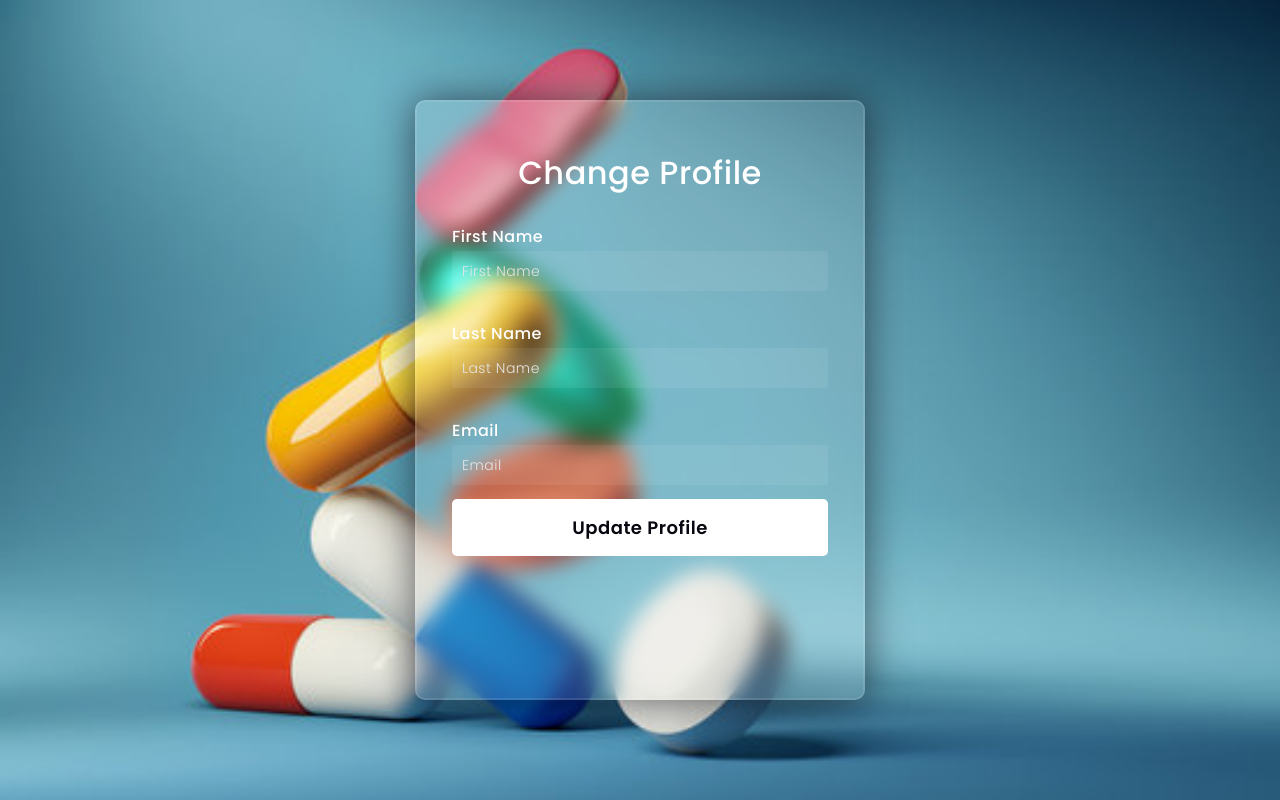
After one commit to aaribayy/MedicoHub, a Django app: page /editprofile/ in a window 1280 px wide. The commit adds this page. Run offline with Django 5.2, Linux system fonts and the light colour scheme; a user stored in the database is signed in; parts of the project's set-up code (start-up, migrations or seed data) failed here and were passed over.

Commit message:
added update option for profile

```diff
--- /dev/null
+++ b/Templates/edit.html
@@ -0,0 +1,134 @@
+<!DOCTYPE html>
+<html lang="en">
+<head>
+  <!-- Design by foolishdeveloper.com -->
+    <title>Signup Page</title>
+
+    <link rel="preconnect" href="https://fonts.gstatic.com">
+    <link rel="stylesheet" href="https://cdnjs.cloudflare.com/ajax/libs/font-awesome/5.15.4/css/all.min.css">
+    <link href="https://fonts.googleapis.com/css2?family=Poppins:wght@300;500;600&display=swap" rel="stylesheet">
+    <!--Stylesheet-->
+    <style media="screen">
+      *,
+      *:before,
+      *:after {
+          padding: 0;
+          margin: 0;
+          box-sizing: border-box;
+      }
+      .background {
+        width: 430px;
+        height: 520px;
+        position: absolute;
+        transform: translate(-50%,-50%);
+        left: 50%;
+        top: 50%;
+    }
+      body {
+          background-image: url(/static/medicines.jpg);
+          width:100vh;height:100vh;
+          background-size: cover;
+          background-position: center;
+          background-repeat: no-repeat;
+      }
+      form {
+          height: 600px;
+          width: 450px;
+          background-color: rgba(255,255,255,0.13);
+          position: absolute;
+          transform: translate(-50%,-50%);
+          top: 50%;
+          left: 50%;
+          border-radius: 10px;
+          backdrop-filter: blur(10px);
+          border: 2px solid rgba(255,255,255,0.1);
+          box-shadow: 0 0 40px rgba(8,7,16,0.6);
+          padding: 50px 35px;
+      }
+      form * {
+          font-family: 'Poppins',sans-serif;
+          color: #ffffff;
+          letter-spacing: 0.5px;
+          outline: none;
+          border: none;
+      }
+      form h3 {
+          font-size: 32px;
+          font-weight: 500;
+          line-height: 42px;
+          text-align: center;
+      }
+      label {
+          display: block;
+          margin-top: 30px;
+          font-size: 16px;
+          font-weight: 500;
+      }
+      input {
+          display: block;
+          height: 40px;
+          width: 100%;
+          background-color: rgba(255,255,255,0.07);
+          border-radius: 3px;
+          padding: 0 10px;
+          margin-top: 2px;
+          font-size: 14px;
+          font-weight: 300;
+      }
+      ::placeholder {
+          color: #e5e5e5;
+      }
+      button {
+          margin-top: 14px;
+          width: 100%;
+          background-color: #ffffff;
+          color: #080710;
+          padding: 15px 0;
+          font-size: 18px;
+          font-weight: 600;
+          border-radius: 5px;
+          cursor: pointer;
+      }
+      .social {
+          margin-top: 30px;
+          display: flex;
+      }
+      .social div {
+          background: red;
+          width: 150px;
+          border-radius: 3px;
+          padding: 5px 10px 10px 5px;
+          background-color: rgba(255,255,255,0.27);
+          color: #eaf0fb;
+          text-align: center;
+      }
+      .social div:hover {
+          background-color: rgba(255,255,255,0.47);
+      }
+      .social .fb {
+          margin-left: 25px;
+      }
+      .social i {
+          margin-right: 4px;
+      }
+    </style>
+</head>
+<body>
+
+    <form action="{% url 'change_profile' %}" method="post">
+        {% csrf_token %}
+        <h3>Change Profile</h3>
+
+        <label for="first_name">First Name</label>
+        <input type="text" placeholder="First Name" name="first_name" id="first_name" value="{{ user.first_name }}">
+
+        <label for="last_name">Last Name</label>
+        <input type="text" placeholder="Last Name" name="last_name" id="last_name" value="{{ user.last_name }}">
+
+        <label for="email">Email</label>
+        <input type="email" placeholder="Email" name="email" id="email" value="{{ user.email }}">
+
+        <button type="submit">Update Profile</button>
+    </form>
+</body>
+</html>
--- a/Templates/profile.html
+++ b/Templates/profile.html
@@ -82,7 +82,7 @@
           <div class="col-lg-7 col-md-10">
             <h1 class="display-2 text-white">Hello Jesse</h1>
             <p class="text-white mt-0 mb-5">This is your profile page. You can see the progress you've made with your work and manage your projects or assigned tasks</p>
-            <a href="#!" class="btn btn-info">Edit profile</a>
+            <a href="/editprofile" class="btn btn-info">Edit profile</a>
           </div>
         </div>
       </div>
--- a/Templates/userprofile.html
+++ b/Templates/userprofile.html
@@ -51,7 +51,7 @@
 
             </div>
             <form class="d-flex">
-                <a class="btn btn-success" href="{% url 'profile' %}">View profile</a>
+                <a class="btn btn-success" href="{% url 'MyuserProfile' %}">View profile</a>
                 <a class="btn btn-danger" href="{% url 'logout' %}">Logout</a>
             </form>
         </div>
--- a/home/urls.py
+++ b/home/urls.py
@@ -13,8 +13,7 @@ urlpatterns = [
     path('signup/',views.SignUp, name='signup'),
     path('logout/',views.LogoutPage,name='logout'),
     path('userProfile/',views.user_profile,name='profile'),
-
-
+    path('editprofile/',views.change_profile,name='change_profile'),
     path('profile/',views.profile, name="MyuserProfile"),
     path('chat/', views.chatbot, name='chat'),
 ]
--- a/home/views.py
+++ b/home/views.py
@@ -67,6 +67,17 @@ def SignUp(request):
             my_user.save()
             return redirect('login')
     return render (request,'signup.html')
+
+@login_required(login_url='login')
+def change_profile(request):
+    if request.method == 'POST':
+        user = request.user
+        user.first_name = request.POST.get('first_name')
+        user.last_name = request.POST.get('last_name')
+        user.email = request.POST.get('email')
+        user.save()
+        return redirect('profile')
+    return render(request, 'edit.html')
 
 
 
```
Also changed, not shown: db.sqlite3.
